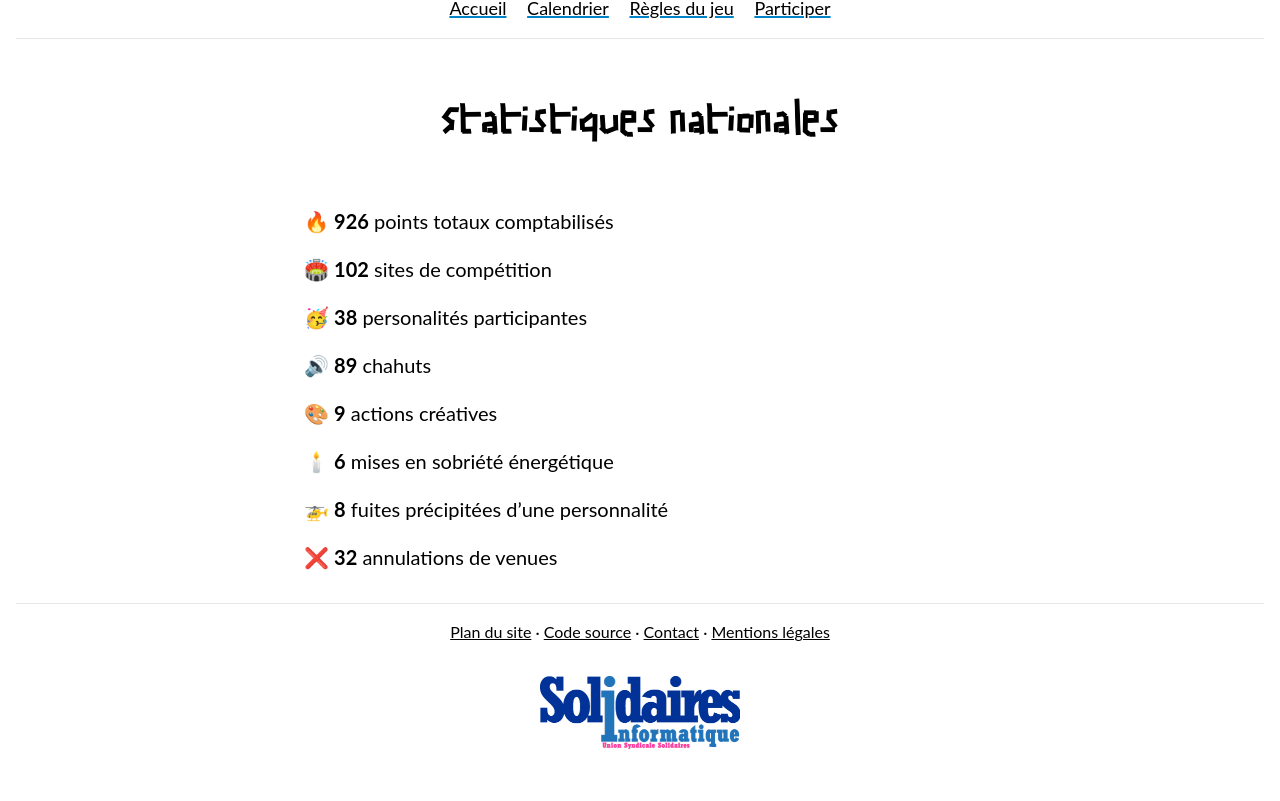
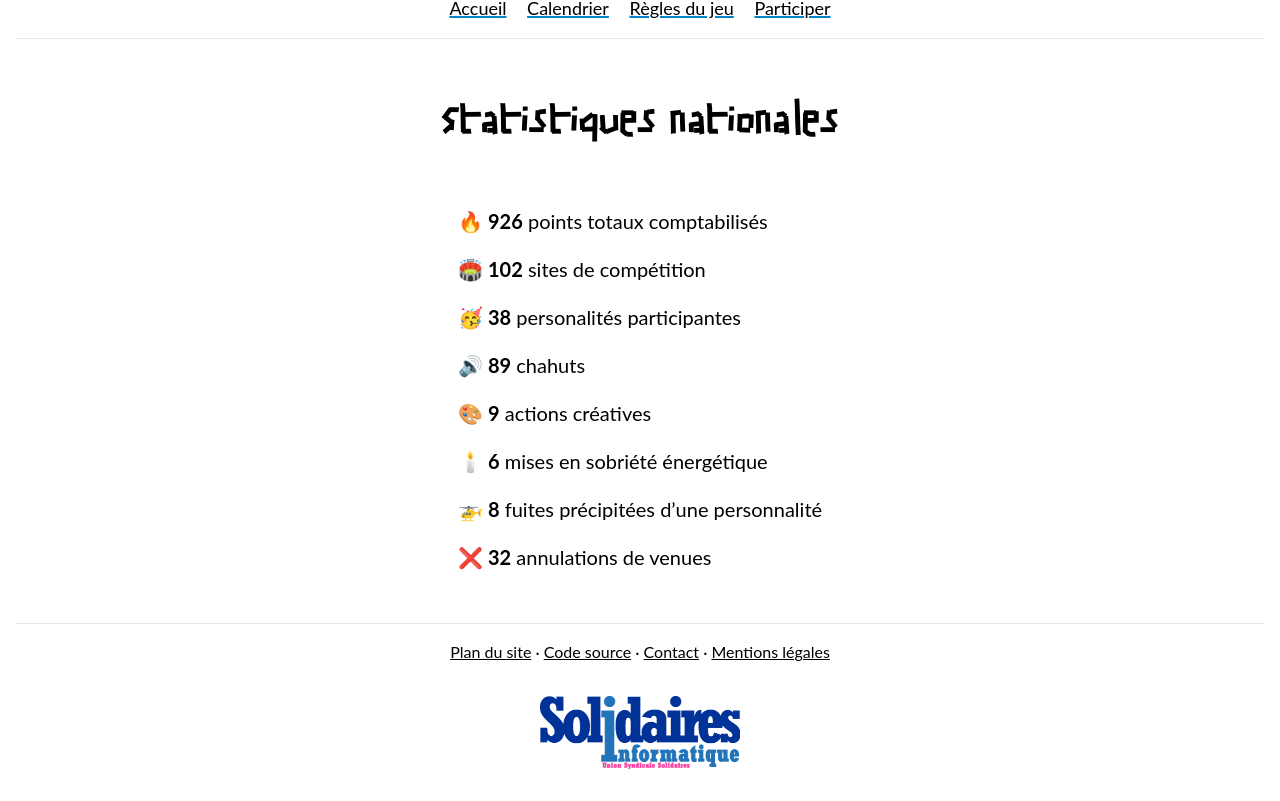
Before and after one commit to cedricr/100joursdezbeul, a SvelteKit app: page /statistiques in a window 1280 px wide. Shown: the part 385-1186 px from the top of the page. Built offline with nearby package versions, Linux system fonts and the light colour scheme.

Commit message:
Center and indent

```diff
--- a/src/routes/statistiques/+page.svelte
+++ b/src/routes/statistiques/+page.svelte
@@ -8,7 +8,8 @@
 
 <div class="mx-auto mt-16 max-w-2xl">
 	<h2 class="zbeul mb-16 mt-16 text-4xl">Statistiques nationales</h2>
-	<ul class="mx-auto">
+	<div class="flex justify-center">
+		<ul>
 			<li>
 				🔥 <span class="font-bold">{nationalStats.total}</span> points totaux comptabilisés
 			</li>
@@ -35,6 +36,7 @@
 			</li>
 		</ul>
 	</div>
+</div>
 
 <style lang="postcss">
 	li {
```
Lines whose indentation alone changed are shown as unchanged.
